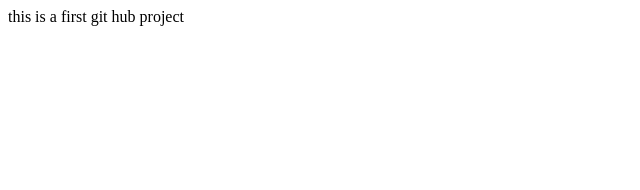
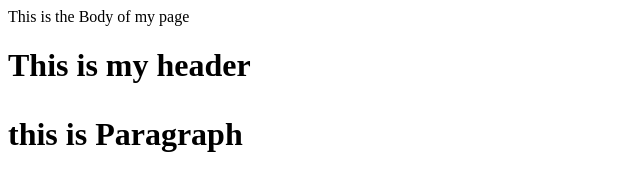
Before and after one commit to NPalukuri/20-10-sales, a plain HTML site: page index.html in a window 1280 px wide. Shown: the whole page, without its empty margins (0-640 px from the left). Drawn offline with Linux system fonts and the light colour scheme.

Commit message:
Update index.html

```diff
--- a/index.html
+++ b/index.html
@@ -1,7 +1,11 @@
 <html>
-    <body>
-  <head>
-    this is a first git hub project
-    </head>
-  </body>
-  </html>
+<body>
+This is the Body of my page
+<h1>
+This is my header
+<P>
+this is Paragraph
+</P>
+</h1>
+</body>
+</html>
```
